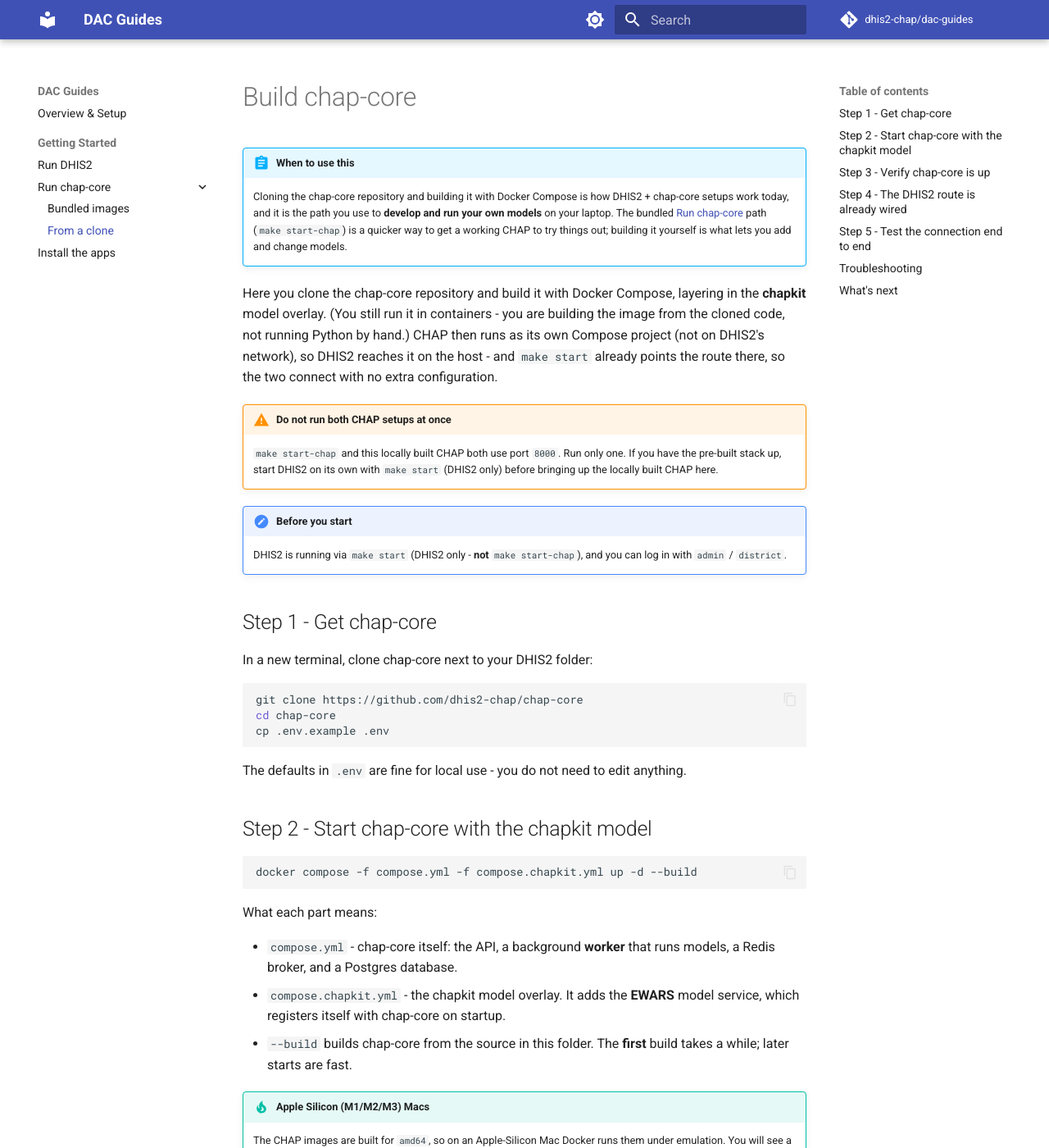
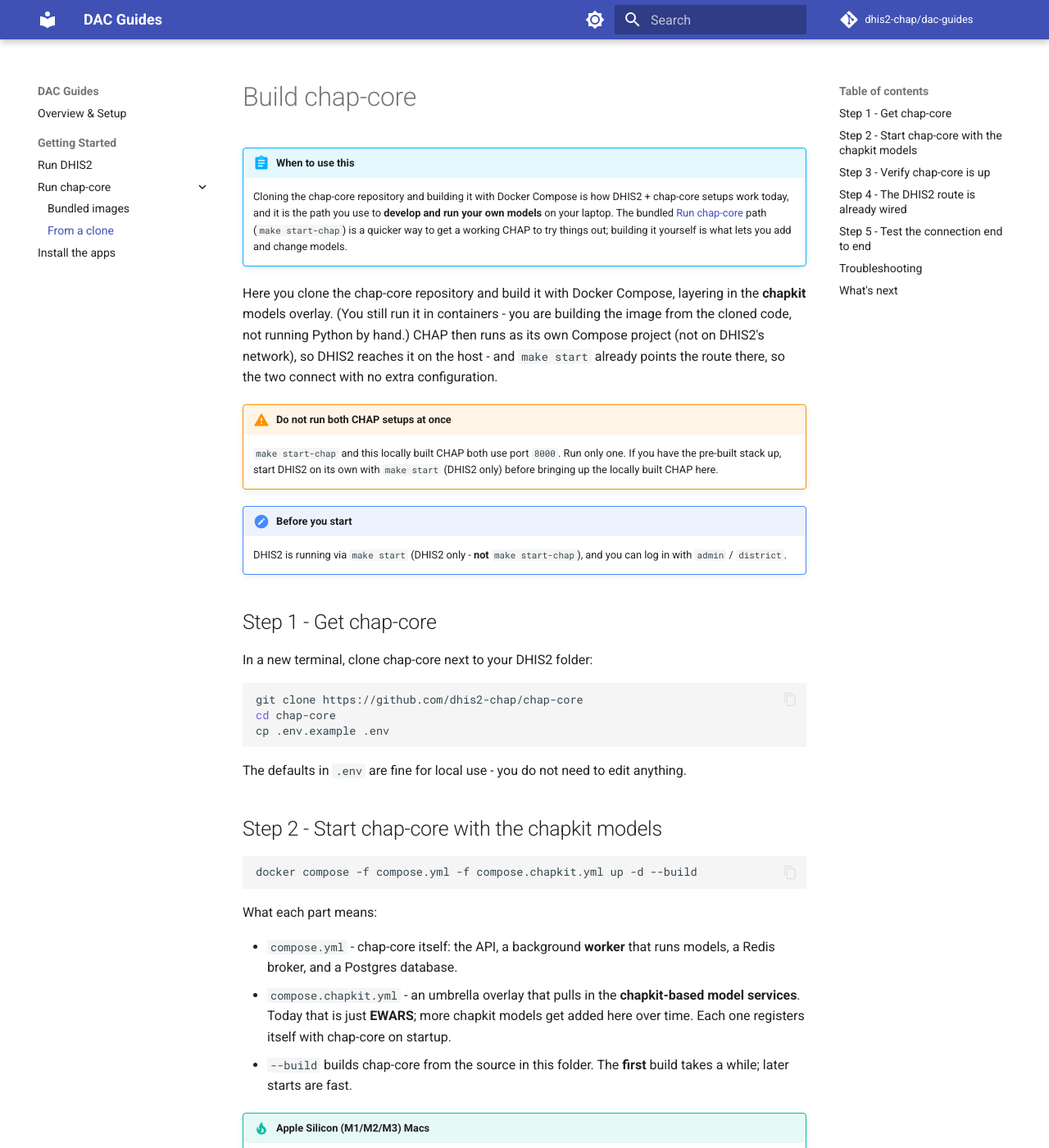
Before and after one commit to mortenoh/dac-ch-guide, an MkDocs documentation site: the page built from docs/getting-started/chap-core-from-source.md, in a window 1280 px wide and 1400 px high. Shown: the whole window at 82% size. Built offline with MkDocs 1.6.1 and Material for MkDocs 9.7.7, drawn with Linux system fonts in a browser that asks for light colours; comment, search, counter and statistics services are not loaded.

Commit message:
docs: clarify chapkit overlay pulls in multiple models

````diff
--- a/docs/getting-started/chap-core-from-source.md
+++ b/docs/getting-started/chap-core-from-source.md
@@ -8,7 +8,7 @@
     yourself is what lets you add and change models.
 
 Here you clone the chap-core repository and build it with Docker Compose, layering in the
-**chapkit** model overlay. (You still run it in containers - you are building the image from
+**chapkit** models overlay. (You still run it in containers - you are building the image from
 the cloned code, not running Python by hand.) CHAP then runs as its own Compose project (not
 on DHIS2's network), so DHIS2 reaches it on the host - and `make start` already points the
 route there, so the two connect with no extra configuration.
@@ -34,7 +34,7 @@ cp .env.example .env
 
 The defaults in `.env` are fine for local use - you do not need to edit anything.
 
-## Step 2 - Start chap-core with the chapkit model
+## Step 2 - Start chap-core with the chapkit models
 
 ```bash
 docker compose -f compose.yml -f compose.chapkit.yml up -d --build
@@ -44,8 +44,9 @@ What each part means:
 
 - `compose.yml` - chap-core itself: the API, a background **worker** that runs models, a
   Redis broker, and a Postgres database.
-- `compose.chapkit.yml` - the chapkit model overlay. It adds the **EWARS** model service,
-  which registers itself with chap-core on startup.
+- `compose.chapkit.yml` - an umbrella overlay that pulls in the **chapkit-based model
+  services**. Today that is just **EWARS**; more chapkit models get added here over time. Each
+  one registers itself with chap-core on startup.
 - `--build` builds chap-core from the source in this folder. The **first** build takes a
   while; later starts are fast.
 
````
